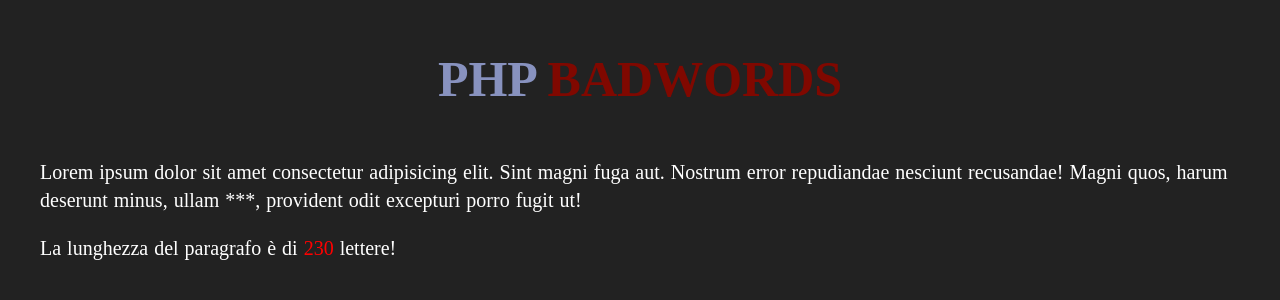
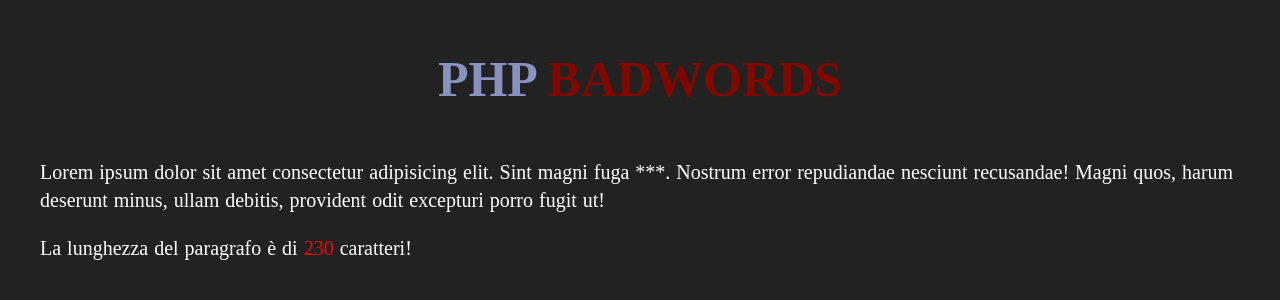
Before and after one commit to edoardo993/php-badwords, a PHP site: page / in a window 1280 px wide. Shown: the top 300 px of the page. Run offline with PHP 8.4, Linux system fonts and the light colour scheme.

Commit message:
exercise completed

```diff
--- a/css/style.css
+++ b/css/style.css
@@ -18,15 +18,15 @@
     color: #8892BF
 }
 .text-container .text,
-.text-container .length-text{
+.text-container .text-length{
     color: #fff;
     word-spacing: 1px;
     line-height: 1.4em;
     font-size: 20px;
 }
-.length-text{
+.text-length{
     margin-top: 20px
 }
-.length-number{
+.number-length{
     color: red
 }
--- a/index.php
+++ b/index.php
@@ -22,7 +22,7 @@
 
         $lengthParagraph=strlen($text);
 
-        $text=str_replace('debitis', '***', $text);
+        $text=str_replace('aut', '***', $text);
 
     ?>
     <div class="container">
@@ -31,7 +31,7 @@
 
         <div class="text-container">
             <p class="text"><?php echo $text; ?></p>
-            <p class="length-text">La lunghezza del paragrafo è di <span class="length-number"><?php echo $lengthParagraph?></span> lettere!</p>
+            <p class="text-length">La lunghezza del paragrafo è di <span class="number-length"><?php echo $lengthParagraph?></span> caratteri!</p>
         </div>
 
     </div>
```
